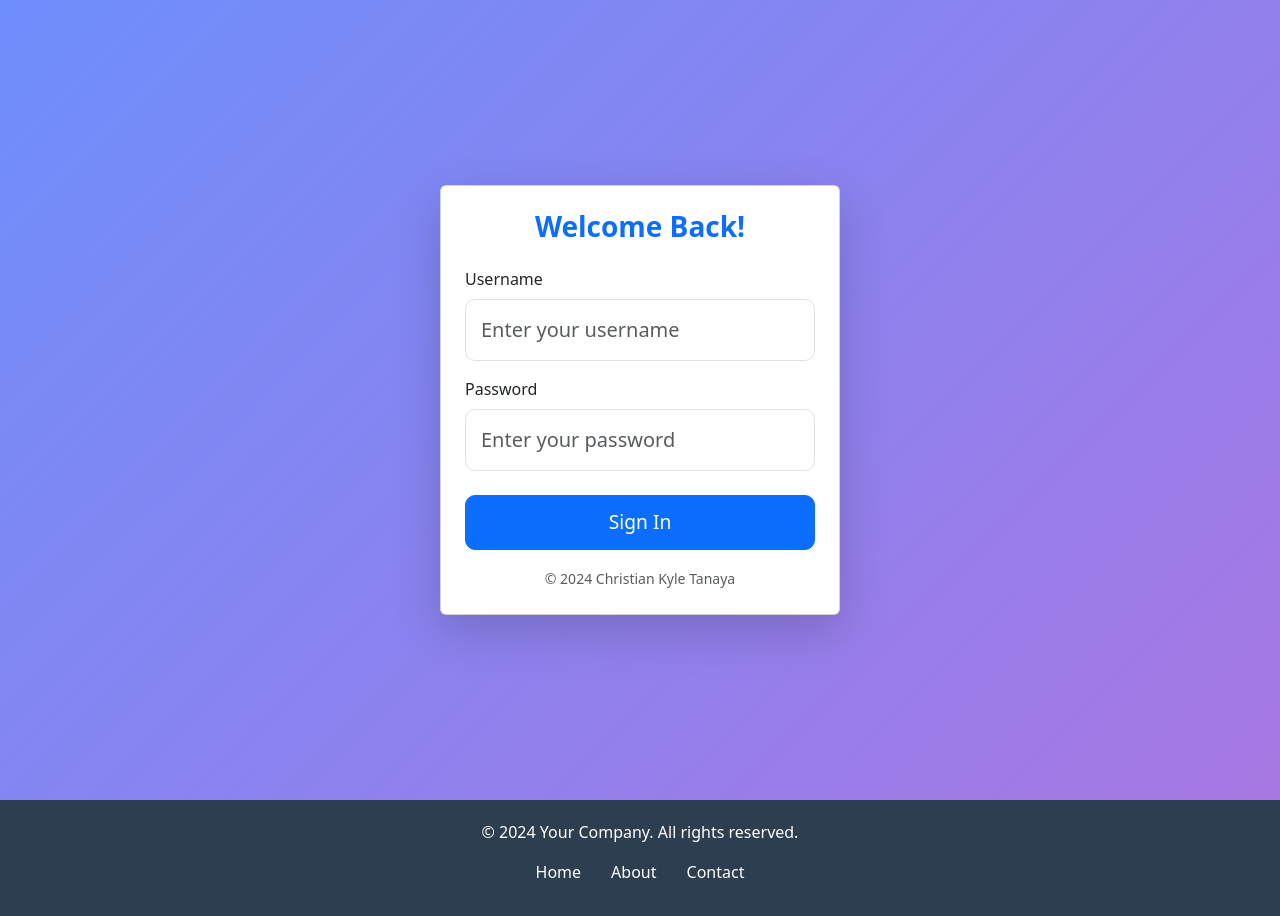
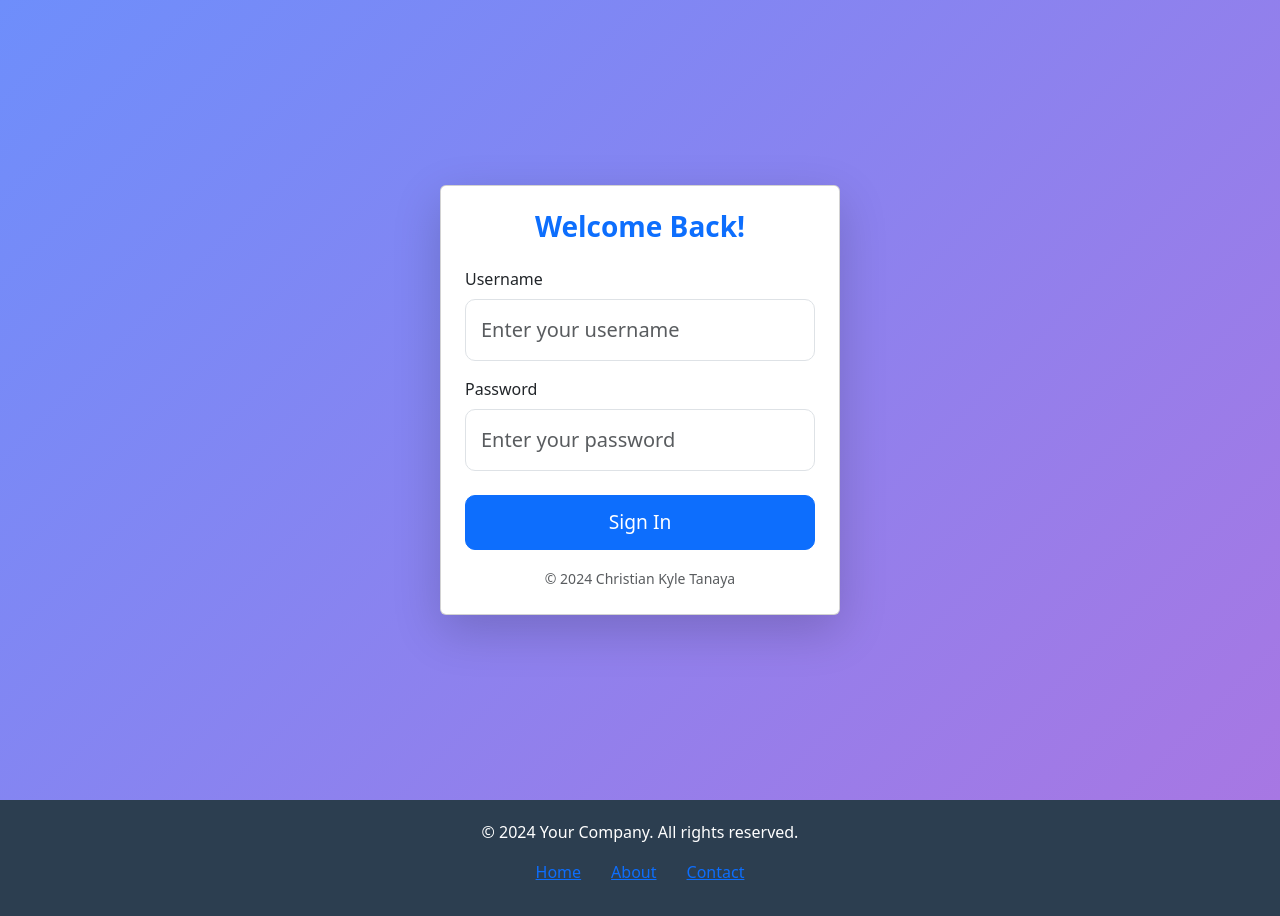
Before and after one commit to cktanaya/Compendium, a Vue app: page / in a window 1280 px wide. Shown: the top 916 px of the page. Built offline with nearby package versions, Linux system fonts and the light colour scheme.

Commit message:
AppFooter.vue

```diff
--- a/src/components/AppFooter.vue
+++ b/src/components/AppFooter.vue
@@ -4,9 +4,9 @@
       <p>&copy; 2024 Your Company. All rights reserved.</p>
       <nav>
         <ul>
-            <li><a href="#">Home</a></li>
-            <li><a href="#">About</a></li>
-            <li><a href="#">Contact</a></li>
+          <router-link to="/dashboard"><li>Home</li></router-link>
+          <router-link to="/portfolio/profile"><li>About</li></router-link>
+          <router-link to="/portfolio/contact"><li>Contact</li></router-link>
         </ul>
       </nav>
     </div>
@@ -40,14 +40,18 @@
 footer nav ul li {
   display: inline;
   margin: 0 15px;
+  cursor: pointer;
 }
 
-  footer nav ul li a {
-    color: white;
+/* Remove underline and blue color from router-link */
+router-link {
   text-decoration: none;
+  color: inherit; /* Makes the text inherit the white color from the parent */
 }
 
-  footer nav ul li a:hover {
-    text-decoration: underline;
+/* Remove any underline or color change when hovering */
+router-link:hover {
+  text-decoration: none;
+  color: inherit;
 }
 </style>
```
Lines whose indentation alone changed are shown as unchanged.
